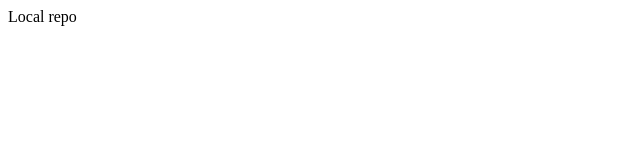
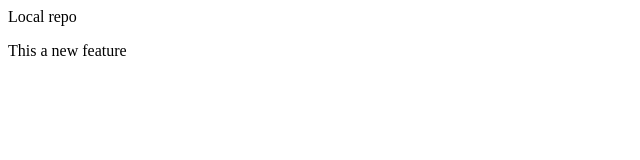
Before and after one commit to Shivtej-Nikam/Local-Repo, a plain HTML site: page index.html in a window 1280 px wide. Shown: the full height of the page, 0-640 px from the left. Drawn offline with Linux system fonts and the light colour scheme.

Commit message:
New feature Added

```diff
--- a/index.html
+++ b/index.html
@@ -1,3 +1,6 @@
 <p>
     Local repo
 </p>
+<p>
+    This a new feature
+</p>
```
